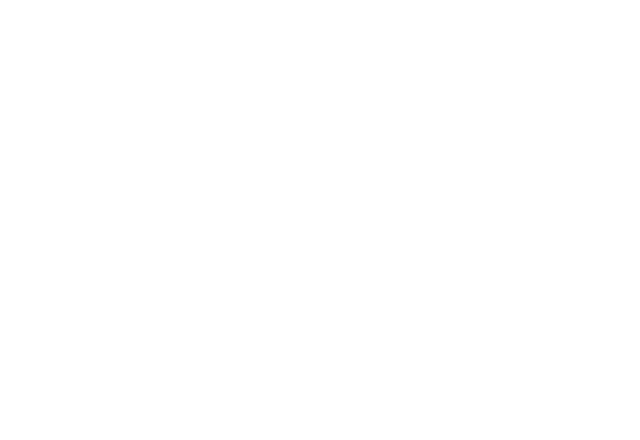
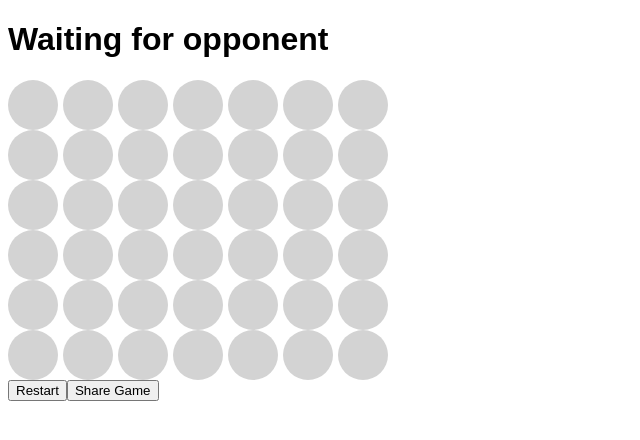
Before and after one commit to eagledb14/cs428-2p-game, a Nuxt app in the folder front-end/: page /connectFour in a window 1280 px wide. Before the commit this address had no page. Shown: the top 440 px of the page, without its empty margins (0-640 px from the left). Built offline with nearby package versions, Linux system fonts and the light colour scheme.

Commit message:
Connect4 frontend
Connect4 frontend

```diff
--- /dev/null
+++ b/front-end/pages/connectFour.vue
@@ -0,0 +1,83 @@
+<template>
+  <div class="connect-four">
+    <h1>{{ player === turn ? "Your turn" : "Waiting for opponent" }}</h1>
+    <div ref="board" class="connect-four-board">
+      <div v-for="(column, colIndex) in table" class="column">
+        <div v-for="(cell, rowIndex) in column" :class="cellClass(cell)" @click="dropDisk(colIndex)" class="cell"></div>
+      </div>
+    </div>
+    <div v-if="isOver" class="game-over">
+      <h1>{{ winnerMessage }}</h1>
+    </div>
+    <div class="buttons">
+      <button @click="restart()">Restart</button>
+      <button @click="copyGameLink()">Share Game</button>
+    </div>
+  </div>
+</template>
+<script>
+export default {
+  data() {
+    return {
+      table: Array(7).fill().map(() => Array(6).fill(0)), // 7 columns, 6 rows
+      turn: 1, // Player 1 starts
+      isOver: false,
+      winner: 0,
+      lobbyId: '',
+      // Other necessary data
+    }
+  },
+  methods: {
+    dropDisk(colIndex) {
+      // Game logic to drop a disk into the column
+      // Update the table, check for win/tie conditions
+    },
+    restart() {
+      // Logic to restart the game
+    },
+    copyGameLink() {
+      // Logic to copy the game link to clipboard
+    },
+    cellClass(cellValue) {
+      // Return appropriate class based on cell value
+      return {
+        'empty-cell': cellValue === 0,
+        'player1-cell': cellValue === 1,
+        'player2-cell': cellValue === 2,
+      };
+    },
+    // Additional methods as needed
+  },
+  computed: {
+    winnerMessage() {
+      return this.winner === 1 ? 'Player 1 wins!' :
+          this.winner === 2 ? 'Player 2 wins!' : 'Tie Game!';
+    },
+    // Other computed properties
+  },
+  // Lifecycle hooks, etc.
+}
+</script>
+<style>
+.connect-four-board {
+  display: grid;
+  grid-template-columns: repeat(7, 50px);
+  grid-gap: 5px;
+}
+.cell {
+  width: 50px;
+  height: 50px;
+  border-radius: 50%;
+  background-color: lightgray;
+  display: flex;
+  justify-content: center;
+  align-items: center;
+}
+.player1-cell {
+  background-color: red;
+}
+.player2-cell {
+  background-color: yellow;
+}
+/* Additional styling */
+</style>
--- a/front-end/pages/index.vue
+++ b/front-end/pages/index.vue
@@ -6,6 +6,8 @@
         <div class="game-options">
             <NuxtLink to="/checkers" class="game-icon"><img src="/checkers.jpg"></NuxtLink>
             <NuxtLink to="/tictactoe" class="game-icon"><img src="/tictactoe.jpg"></NuxtLink>
+          <NuxtLink to="/connectFour" class="game-icon"><img src="/Connect_Four_icon_and_logo.png"></NuxtLink>
+
         </div>
         <h1> or input a lobby ID</h1>
         <form @submit.prevent="joinLobby">
```
Also changed, not shown: front-end/public/Connect_Four_icon_and_logo.png (added).
